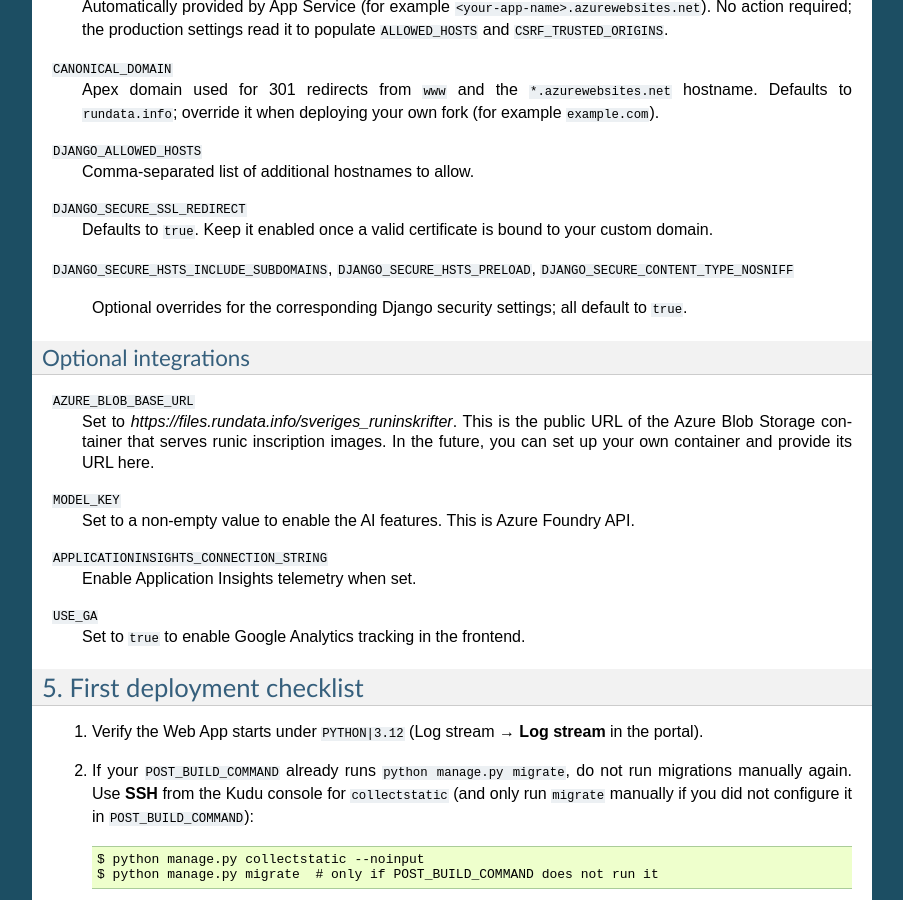
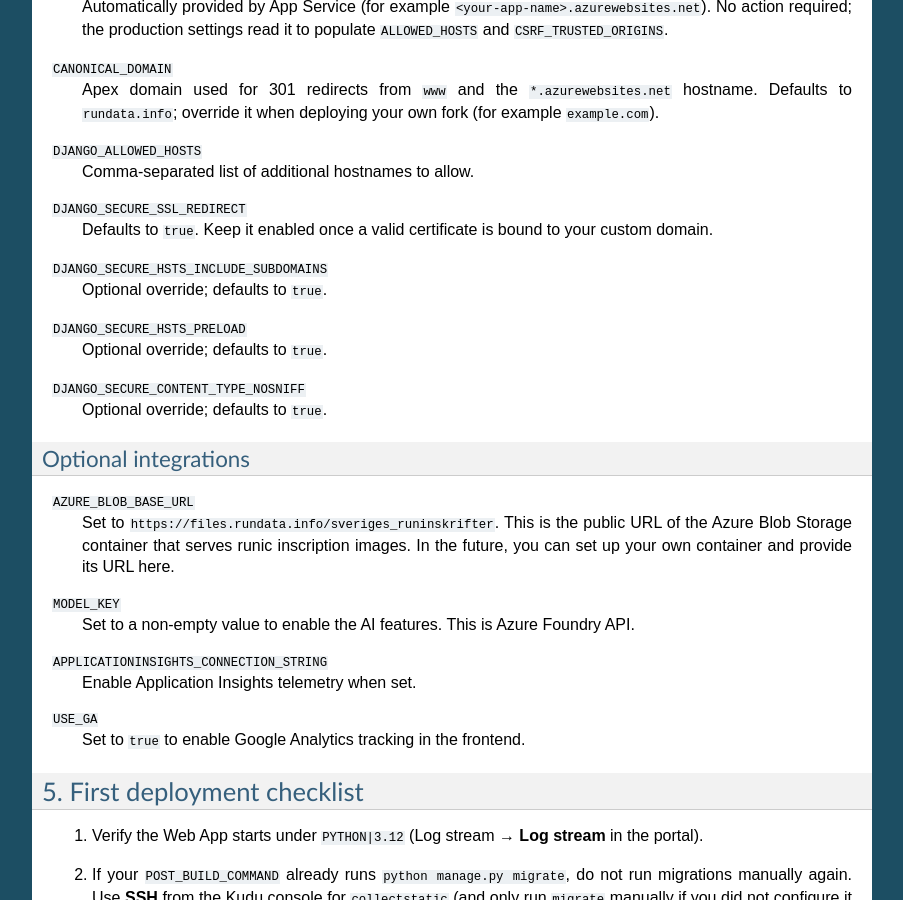
Before and after one commit to fralik/rundata-net, a Sphinx documentation site: the page built from docs/dev/azure.rst, in a window 1280 px wide and 900 px high, scrolled down 3114 px. Shown: the whole window, without its empty margins (198-1101 px from the left). Built offline with Sphinx 7.4.7, drawn with Linux system fonts in a browser that asks for light colours.

Commit message:
Fix formatting

```diff
--- a/docs/dev/azure.rst
+++ b/docs/dev/azure.rst
@@ -189,16 +189,20 @@ Hostnames and HTTPS
     Defaults to ``true``. Keep it enabled once a valid certificate is
     bound to your custom domain.
 
-``DJANGO_SECURE_HSTS_INCLUDE_SUBDOMAINS``, ``DJANGO_SECURE_HSTS_PRELOAD``,
+``DJANGO_SECURE_HSTS_INCLUDE_SUBDOMAINS``
+    Optional override; defaults to ``true``.
+
+``DJANGO_SECURE_HSTS_PRELOAD``
+    Optional override; defaults to ``true``.
+
 ``DJANGO_SECURE_CONTENT_TYPE_NOSNIFF``
-    Optional overrides for the corresponding Django security
-    settings; all default to ``true``.
+    Optional override; defaults to ``true``.
 
 Optional integrations
 ---------------------
 
 ``AZURE_BLOB_BASE_URL``
-    Set to `https://files.rundata.info/sveriges_runinskrifter`. This is the public URL of the Azure Blob Storage container that serves runic inscription images.
+    Set to ``https://files.rundata.info/sveriges_runinskrifter``. This is the public URL of the Azure Blob Storage container that serves runic inscription images.
     In the future, you can set up your own container and provide its URL here.
 
 ``MODEL_KEY``
```
